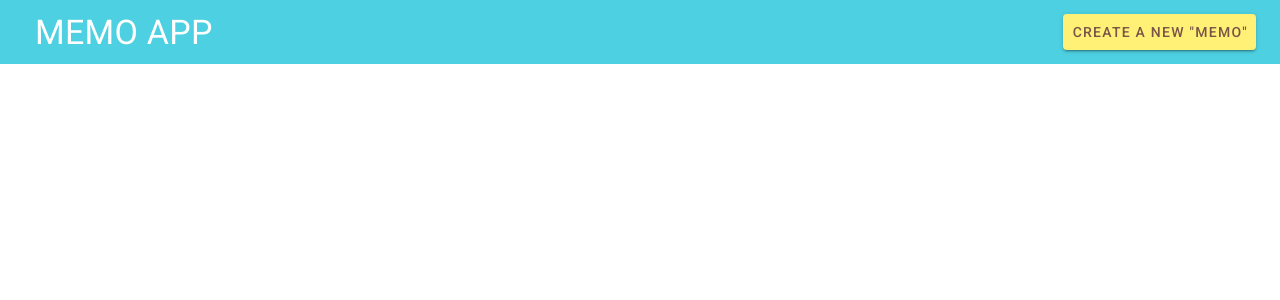
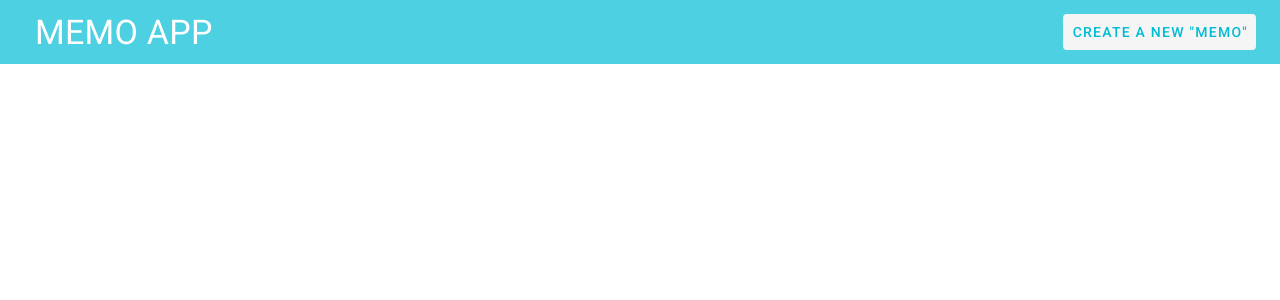
Before and after one commit to mizutama6/memo-app, a Vue app in the folder memo-view/: page / in a window 1280 px wide. Shown: the top 300 px of the page. Built offline with nearby package versions, Linux system fonts and the light colour scheme.

Commit message:
memo作成ボタンのデザイン変更

```diff
--- a/memo-view/src/components/Header.vue
+++ b/memo-view/src/components/Header.vue
@@ -15,8 +15,8 @@
     <v-card-actions>
       <v-btn
         @click="$router.push({ name: 'Create' })"
-        color="yellow lighten-2"
-        class="brown--text"
+        depressed
+        class="cyan--text"
       >
         Create a new "memo"
       </v-btn>
```
